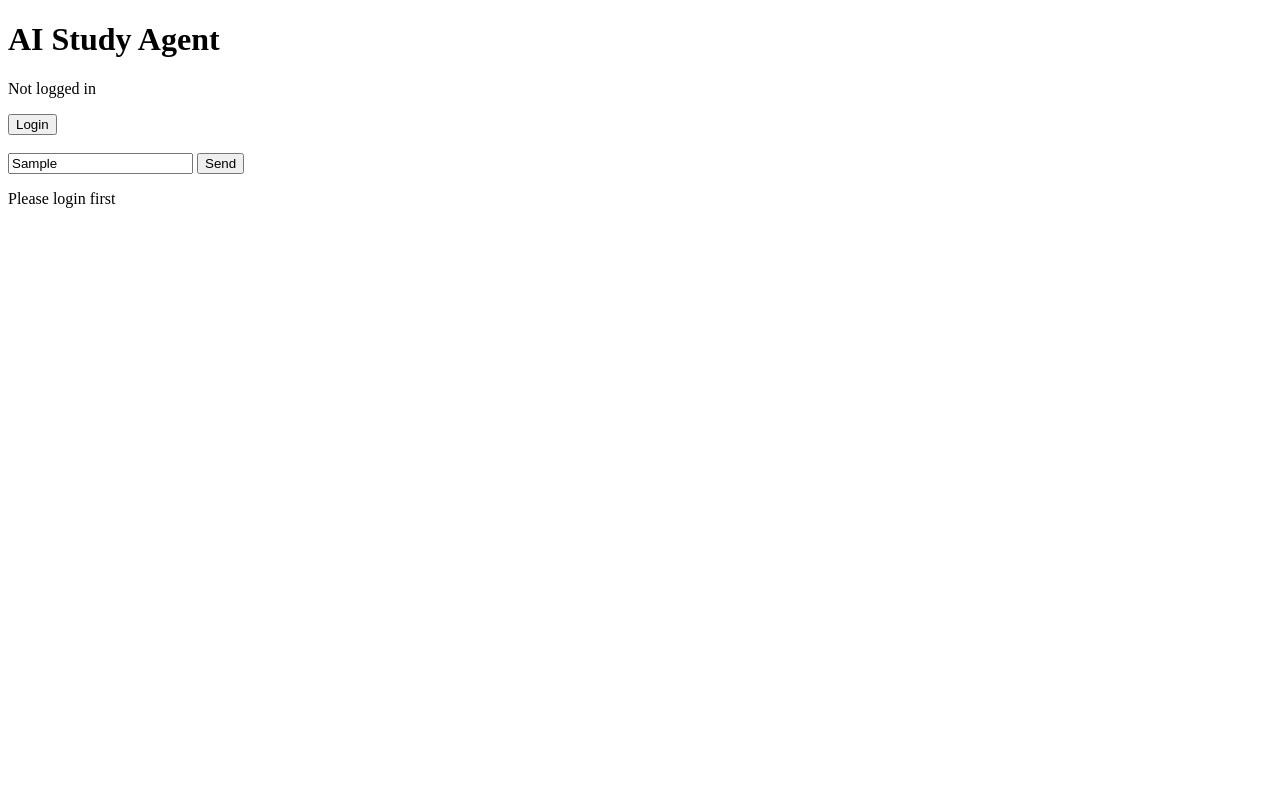
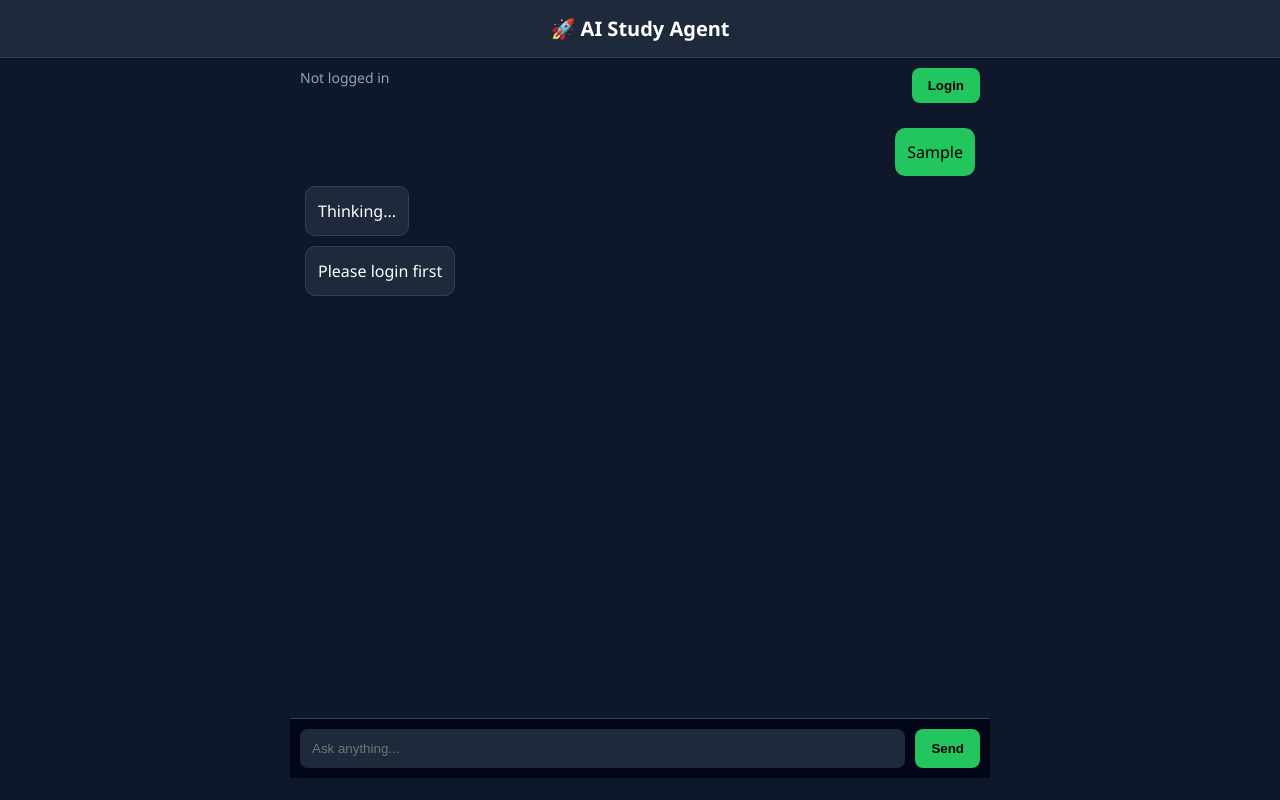
Before and after one commit to 24A31A04A5/ai-study-agent, a website: page frontend/index.html in a window 1280 px wide. Both pictures are taken after typing "Sample" into the empty fields and a click on the button "Send". Drawn offline with Linux system fonts and the light colour scheme.

Commit message:
Added README

```diff
--- a/frontend/index.html
+++ b/frontend/index.html
@@ -5,23 +5,125 @@
 
 <script src="auth0.js"></script>
 
+<style>
+body {
+margin: 0;
+font-family: 'Segoe UI', sans-serif;
+background: #0f172a;
+color: white;
+}
+
+.header {
+background: #1e293b;
+padding: 15px;
+text-align: center;
+font-size: 20px;
+font-weight: bold;
+border-bottom: 1px solid #334155;
+}
+
+.container {
+display: flex;
+flex-direction: column;
+height: 90vh;
+max-width: 700px;
+margin: auto;
+}
+
+.top-bar {
+display: flex;
+justify-content: space-between;
+padding: 10px;
+font-size: 14px;
+color: #94a3b8;
+}
+
+.chat-box {
+flex: 1;
+overflow-y: auto;
+padding: 15px;
+display: flex;
+flex-direction: column;
+gap: 10px;
+}
+
+.message {
+padding: 12px;
+border-radius: 10px;
+max-width: 75%;
+line-height: 1.5;
+}
+
+.user {
+background: #22c55e;
+align-self: flex-end;
+color: black;
+}
+
+.bot {
+background: #1e293b;
+align-self: flex-start;
+border: 1px solid #334155;
+}
+
+.input-area {
+display: flex;
+padding: 10px;
+border-top: 1px solid #334155;
+background: #020617;
+}
+
+input {
+flex: 1;
+padding: 12px;
+border-radius: 8px;
+border: none;
+outline: none;
+background: #1e293b;
+color: white;
+}
+
+button {
+margin-left: 10px;
+padding: 10px 16px;
+border: none;
+border-radius: 8px;
+background: #22c55e;
+color: black;
+cursor: pointer;
+font-weight: bold;
+}
+
+button:hover {
+opacity: 0.9;
+}
+
+</style>
+
 </head>
 
 <body>
 
-<h1>AI Study Agent</h1>
+<div class="header">🚀 AI Study Agent</div>
 
-<p id="user">Loading...</p>
+<div class="container">
 
+<div class="top-bar">
+<span id="user">Not logged in</span>
+<div>
 <button id="loginBtn">Login</button>
 <button id="logoutBtn">Logout</button>
+</div>
+</div>
 
-<br><br>
+<div id="chatBox" class="chat-box"></div>
 
-<input id="msg" placeholder="Ask something..." />
+<div class="input-area">
+<input id="msg" placeholder="Ask anything..." />
 <button id="sendBtn">Send</button>
+</div>
 
-<p id="response"></p>
+</div>
 
 <script src="script.js"></script>
 
--- a/frontend/script.js
+++ b/frontend/script.js
@@ -19,10 +19,16 @@ window.history.replaceState({}, document.title, "/frontend/index.html")
 
 updateUI()
 
-// 🔥 attach button events AFTER load
 document.getElementById("loginBtn").addEventListener("click", login)
 document.getElementById("logoutBtn").addEventListener("click", logout)
 document.getElementById("sendBtn").addEventListener("click", sendMessage)
+
+// Enter key support 🔥
+document.getElementById("msg").addEventListener("keypress", function(e){
+if(e.key === "Enter"){
+sendMessage()
+}
+})
 }
 
 async function login(){
@@ -42,7 +48,7 @@ const isAuthenticated = await auth0Client.isAuthenticated()
 
 if(isAuthenticated){
 const user = await auth0Client.getUser()
-document.getElementById("user").innerText = "Welcome " + user.name
+document.getElementById("user").innerText = "👋 " + user.name
 document.getElementById("loginBtn").style.display = "none"
 document.getElementById("logoutBtn").style.display = "inline"
 }else{
@@ -52,18 +58,37 @@ document.getElementById("logoutBtn").style.display = "none"
 }
 }
 
+// 🔥 Add messages to chat
+function addMessage(text, type){
+const chatBox = document.getElementById("chatBox")
+
+const msgDiv = document.createElement("div")
+msgDiv.classList.add("message", type)
+msgDiv.innerText = text
+
+chatBox.appendChild(msgDiv)
+
+// auto scroll
+chatBox.scrollTop = chatBox.scrollHeight
+}
+
 async function sendMessage(){
-const msg = document.getElementById("msg").value
+const input = document.getElementById("msg")
+const msg = input.value.trim()
 
-document.getElementById("response").innerText = "Thinking..."
+if(msg === "") return
+
+addMessage(msg, "user")
+input.value = ""
+
+addMessage("Thinking...", "bot")
 
 try {
 
 const isAuthenticated = await auth0Client.isAuthenticated()
 
 if (!isAuthenticated){
-document.getElementById("response").innerText = "Please login first"
-return
+return addMessage("Please login first", "bot")
 }
 
 const token = await auth0Client.getTokenSilently()
@@ -79,11 +104,14 @@ body: JSON.stringify({ message: msg })
 
 const data = await res.json()
 
-document.getElementById("response").innerText = data.reply
+// remove "Thinking..."
+document.getElementById("chatBox").lastChild.remove()
+
+addMessage(data.reply, "bot")
 
 } catch (err) {
 console.log(err)
-document.getElementById("response").innerText = "Error connecting"
+addMessage("Error connecting to server", "bot")
 }
 }
 
```
Also changed, not shown: README.md (added).
